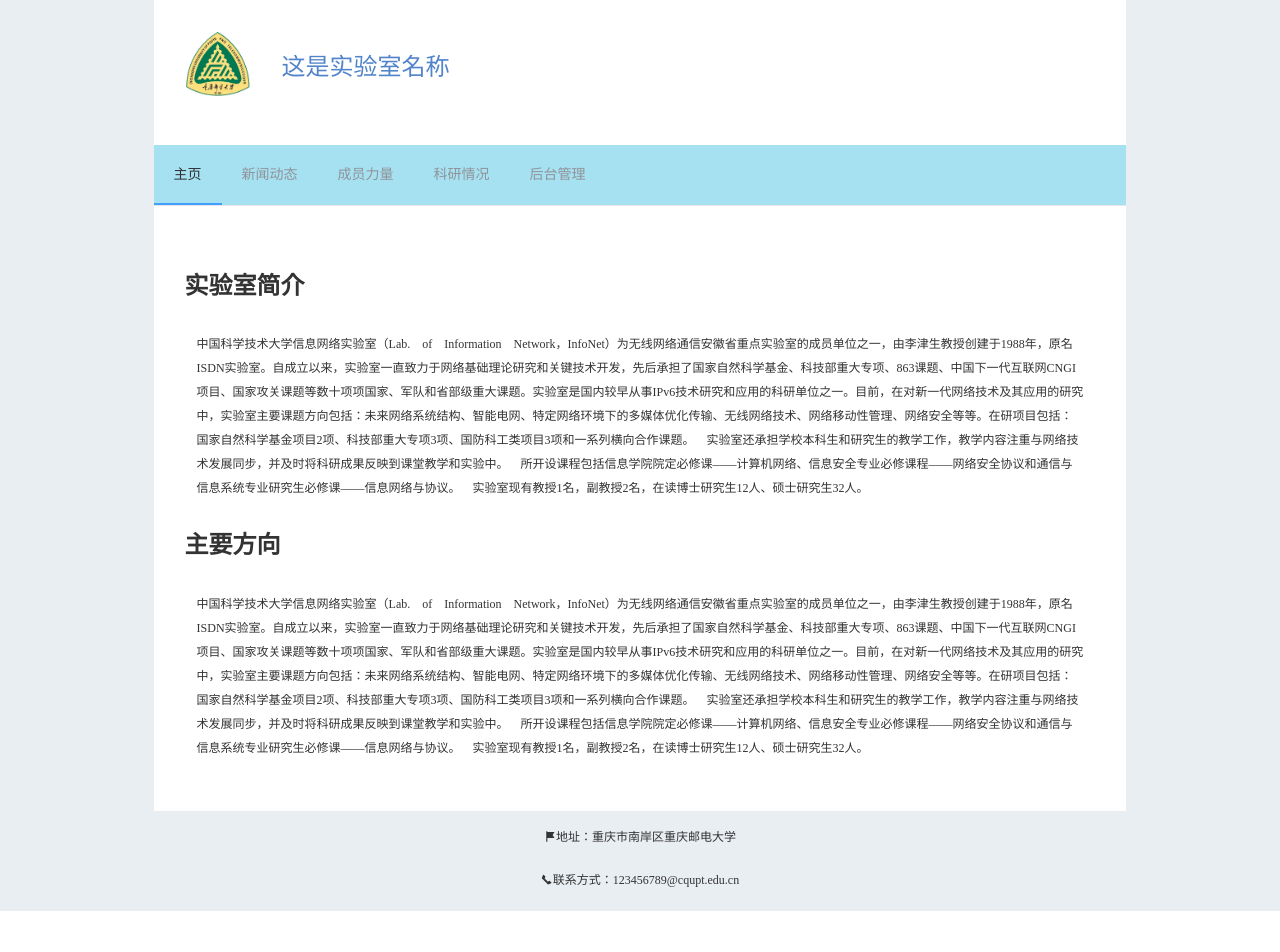
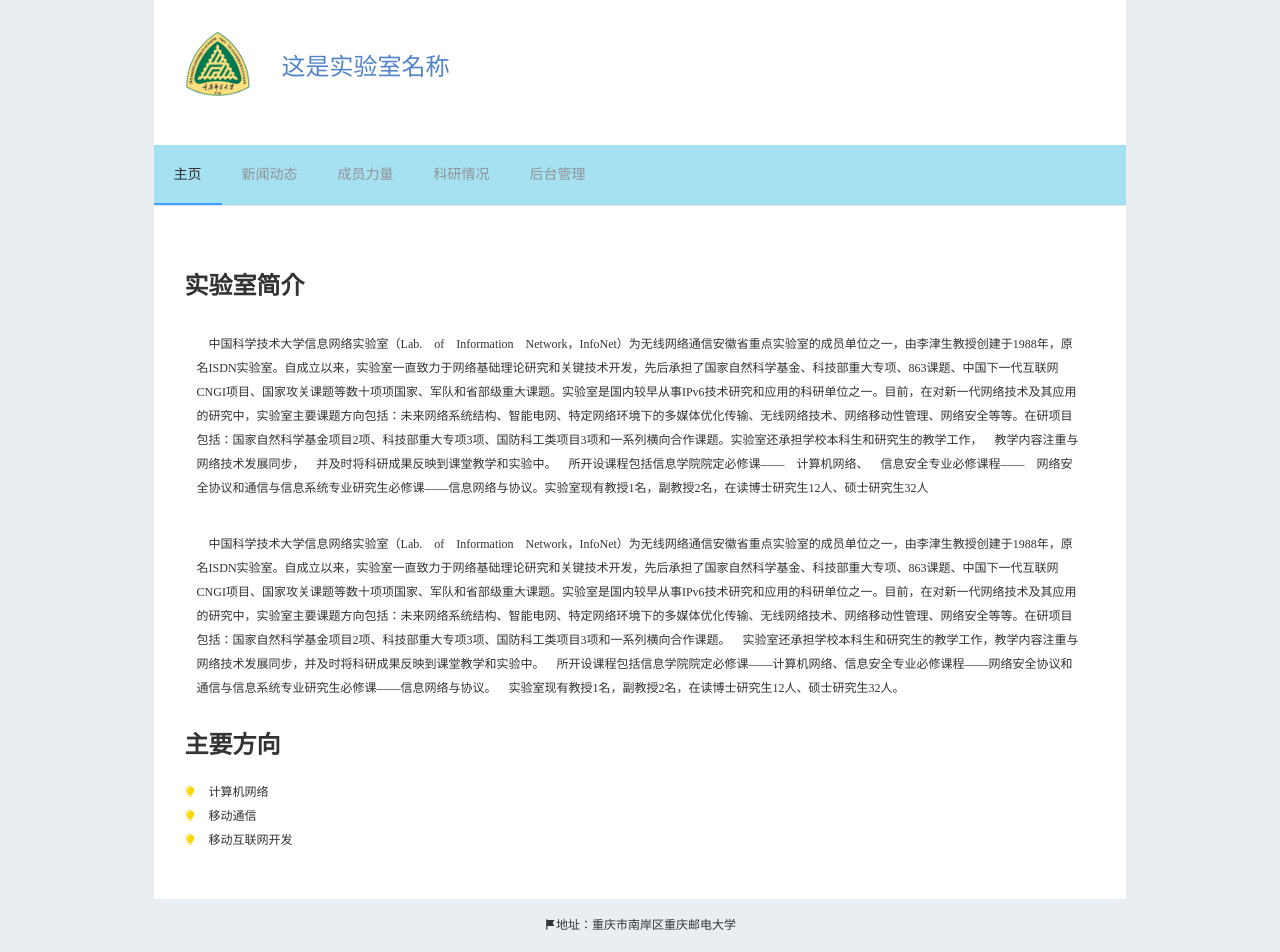
Before and after one commit to asonglife/lab-front, a Vue app: page /#/homepage in a window 1280 px wide. Shown: the top 952 px of the page. Before the commit the page ends 911 px from the top, so only its background shows below. Built offline with nearby package versions, Linux system fonts and the light colour scheme.

Commit message:
完善主页页面 axios读取静态资源里json

```diff
--- a/package.json
+++ b/package.json
@@ -11,8 +11,10 @@
     "build": "node build/build.js"
   },
   "dependencies": {
+    "axios": "^0.19.0",
     "element-ui": "^2.12.0",
     "vue": "^2.5.2",
+    "vue-axios": "^2.1.4",
     "vue-router": "^3.0.1"
   },
   "devDependencies": {
--- a/src/assets/css/reset.css
+++ b/src/assets/css/reset.css
@@ -1,7 +1,9 @@
 /*! normalize.css v8.0.1 | MIT License | github.com/necolas/normalize.css */
+
 
 /* Document
    ========================================================================== */
+
 
 /**
  * 1. Correct the line height in all browsers.
@@ -15,8 +17,10 @@ html {
     /* 2 */
 }
 
+
 /* Sections
    ========================================================================== */
+
 
 /**
  * Remove the margin in all browsers.
@@ -24,7 +28,9 @@ html {
 
 body {
     margin: 0;
+    background: #e9eef3;
 }
+
 
 /**
  * Render the `main` element consistently in IE.
@@ -33,6 +39,7 @@ body {
 main {
     display: block;
 }
+
 
 /**
  * Correct the font size and margin on `h1` elements within `section` and
@@ -44,8 +51,10 @@ h1 {
     margin: 0.67em 0;
 }
 
+
 /* Grouping content
    ========================================================================== */
+
 
 /**
  * 1. Add the correct box sizing in Firefox.
@@ -61,6 +70,7 @@ hr {
     /* 2 */
 }
 
+
 /**
  * 1. Correct the inheritance and scaling of font size in all browsers.
  * 2. Correct the odd `em` font sizing in all browsers.
@@ -73,8 +83,10 @@ pre {
     /* 2 */
 }
 
+
 /* Text-level semantics
    ========================================================================== */
+
 
 /**
  * Remove the gray background on active links in IE 10.
@@ -83,6 +95,7 @@ pre {
 a {
     background-color: transparent;
 }
+
 
 /**
  * 1. Remove the bottom border in Chrome 57-
@@ -98,6 +111,7 @@ abbr[title] {
     /* 2 */
 }
 
+
 /**
  * Add the correct font weight in Chrome, Edge, and Safari.
  */
@@ -106,6 +120,7 @@ b,
 strong {
     font-weight: bolder;
 }
+
 
 /**
  * 1. Correct the inheritance and scaling of font size in all browsers.
@@ -121,6 +136,7 @@ samp {
     /* 2 */
 }
 
+
 /**
  * Add the correct font size in all browsers.
  */
@@ -128,6 +144,7 @@ samp {
 small {
     font-size: 80%;
 }
+
 
 /**
  * Prevent `sub` and `sup` elements from affecting the line height in
@@ -150,8 +167,10 @@ sup {
     top: -0.5em;
 }
 
+
 /* Embedded content
    ========================================================================== */
+
 
 /**
  * Remove the border on images inside links in IE 10.
@@ -161,8 +180,10 @@ img {
     border-style: none;
 }
 
+
 /* Forms
    ========================================================================== */
+
 
 /**
  * 1. Change the font styles in all browsers.
@@ -184,6 +205,7 @@ textarea {
     /* 2 */
 }
 
+
 /**
  * Show the overflow in IE.
  * 1. Show the overflow in Edge.
@@ -194,6 +216,7 @@ input {
     /* 1 */
     overflow: visible;
 }
+
 
 /**
  * Remove the inheritance of text transform in Edge, Firefox, and IE.
@@ -206,6 +229,7 @@ select {
     text-transform: none;
 }
 
+
 /**
  * Correct the inability to style clickable types in iOS and Safari.
  */
@@ -216,6 +240,7 @@ button,
 [type="submit"] {
     -webkit-appearance: button;
 }
+
 
 /**
  * Remove the inner border and padding in Firefox.
@@ -229,6 +254,7 @@ button::-moz-focus-inner,
     padding: 0;
 }
 
+
 /**
  * Restore the focus styles unset by the previous rule.
  */
@@ -240,6 +266,7 @@ button:-moz-focusring,
     outline: 1px dotted ButtonText;
 }
 
+
 /**
  * Correct the padding in Firefox.
  */
@@ -247,6 +274,7 @@ button:-moz-focusring,
 fieldset {
     padding: 0.35em 0.75em 0.625em;
 }
+
 
 /**
  * 1. Correct the text wrapping in Edge and IE.
@@ -270,6 +298,7 @@ legend {
     /* 1 */
 }
 
+
 /**
  * Add the correct vertical alignment in Chrome, Firefox, and Opera.
  */
@@ -278,6 +307,7 @@ progress {
     vertical-align: baseline;
 }
 
+
 /**
  * Remove the default vertical scrollbar in IE 10+.
  */
@@ -285,6 +315,7 @@ progress {
 textarea {
     overflow: auto;
 }
+
 
 /**
  * 1. Add the correct box sizing in IE 10.
@@ -299,6 +330,7 @@ textarea {
     /* 2 */
 }
 
+
 /**
  * Correct the cursor style of increment and decrement buttons in Chrome.
  */
@@ -307,6 +339,7 @@ textarea {
 [type="number"]::-webkit-outer-spin-button {
     height: auto;
 }
+
 
 /**
  * 1. Correct the odd appearance in Chrome and Safari.
@@ -320,6 +353,7 @@ textarea {
     /* 2 */
 }
 
+
 /**
  * Remove the inner padding in Chrome and Safari on macOS.
  */
@@ -327,6 +361,7 @@ textarea {
 [type="search"]::-webkit-search-decoration {
     -webkit-appearance: none;
 }
+
 
 /**
  * 1. Correct the inability to style clickable types in iOS and Safari.
@@ -340,8 +375,10 @@ textarea {
     /* 2 */
 }
 
+
 /* Interactive
    ========================================================================== */
+
 
 /*
  * Add the correct display in Edge, IE 10+, and Firefox.
@@ -351,6 +388,7 @@ details {
     display: block;
 }
 
+
 /*
  * Add the correct display in all browsers.
  */
@@ -359,8 +397,10 @@ summary {
     display: list-item;
 }
 
+
 /* Misc
    ========================================================================== */
+
 
 /**
  * Add the correct display in IE 10+.
@@ -370,6 +410,7 @@ template {
     display: none;
 }
 
+
 /**
  * Add the correct display in IE 10.
  */
--- a/src/main.js
+++ b/src/main.js
@@ -1,10 +1,12 @@
 import Vue from 'vue'
 import App from './App'
+import axios from 'axios'
+import VueAxios from 'vue-axios'
 import ElementUI from 'element-ui'
 import 'element-ui/lib/theme-chalk/index.css'
 import router from './router'
 import 'assets/css/reset.css'
-
+Vue.use(VueAxios, axios)
 Vue.config.productionTip = false
 Vue.use(ElementUI)
 /* eslint-disable no-new */
--- a/src/view/home/homepage.vue
+++ b/src/view/home/homepage.vue
@@ -1,22 +1,42 @@
 <template>
   <div id="#home">
     <h2 class="lab-item">实验室简介</h2>
+    <p class="lab-content">{{labIntroduction}}</p>
     <p class="lab-content">
       中国科学技术大学信息网络实验室（Lab. of Information Network，InfoNet）为无线网络通信安徽省重点实验室的成员单位之一，由李津生教授创建于1988年，原名ISDN实验室。自成立以来，实验室一直致力于网络基础理论研究和关键技术开发，先后承担了国家自然科学基金、科技部重大专项、863课题、中国下一代互联网CNGI项目、国家攻关课题等数十项项国家、军队和省部级重大课题。实验室是国内较早从事IPv6技术研究和应用的科研单位之一。目前，在对新一代网络技术及其应用的研究中，实验室主要课题方向包括：未来网络系统结构、智能电网、特定网络环境下的多媒体优化传输、无线网络技术、网络移动性管理、网络安全等等。在研项目包括：国家自然科学基金项目2项、科技部重大专项3项、国防科工类项目3项和一系列横向合作课题。
       实验室还承担学校本科生和研究生的教学工作，教学内容注重与网络技术发展同步，并及时将科研成果反映到课堂教学和实验中。 所开设课程包括信息学院院定必修课——计算机网络、信息安全专业必修课程——网络安全协议和通信与信息系统专业研究生必修课——信息网络与协议。
       实验室现有教授1名，副教授2名，在读博士研究生12人、硕士研究生32人。
     </p>
     <h2 class="lab-item">主要方向</h2>
-    <p class="lab-content">
-      中国科学技术大学信息网络实验室（Lab. of Information Network，InfoNet）为无线网络通信安徽省重点实验室的成员单位之一，由李津生教授创建于1988年，原名ISDN实验室。自成立以来，实验室一直致力于网络基础理论研究和关键技术开发，先后承担了国家自然科学基金、科技部重大专项、863课题、中国下一代互联网CNGI项目、国家攻关课题等数十项项国家、军队和省部级重大课题。实验室是国内较早从事IPv6技术研究和应用的科研单位之一。目前，在对新一代网络技术及其应用的研究中，实验室主要课题方向包括：未来网络系统结构、智能电网、特定网络环境下的多媒体优化传输、无线网络技术、网络移动性管理、网络安全等等。在研项目包括：国家自然科学基金项目2项、科技部重大专项3项、国防科工类项目3项和一系列横向合作课题。
-      实验室还承担学校本科生和研究生的教学工作，教学内容注重与网络技术发展同步，并及时将科研成果反映到课堂教学和实验中。 所开设课程包括信息学院院定必修课——计算机网络、信息安全专业必修课程——网络安全协议和通信与信息系统专业研究生必修课——信息网络与协议。
-      实验室现有教授1名，副教授2名，在读博士研究生12人、硕士研究生32人。
-    </p>
+    <ul style="padding:0">
+      <li class="lab-direction" v-for="(item,index) in labDirection" :key="index">
+        <i class="el-icon-s-opportunity" style="color:gold"></i>
+        {{item}}
+      </li>
+    </ul>
   </div>
 </template>
 
 <script>
-export default {};
+export default {
+  data() {
+    return {
+      labIntroduction: "",
+      labDirection: ""
+    };
+  },
+  mounted() {
+    this.getLabMessage();
+  },
+  methods: {
+    getLabMessage() {
+      this.axios.get("http://localhost:8081/static/homepage.json").then(res => {
+        this.labIntroduction = res.data.labIntroduction;
+        this.labDirection = res.data.labDirection;
+      });
+    }
+  }
+};
 </script>
 
 <style lang="stylus" scoped>
@@ -26,10 +46,16 @@ export default {};
 .lab-content
   margin: 8px 0px
   padding: 0px 0px 8px
-  font: 12px Arial, sans-serif
   font-size: 12px
   font-family: inherit
   word-spacing: 9px
   line-height: 2em
   padding: 1em
+  text-indent: 1em
+.lab-direction
+  list-style: none
+  font-size: 12px
+  font-family: inherit
+  word-spacing: 9px
+  line-height: 2em
 </style>
--- /dev/null
+++ b/static/homepage.json
@@ -0,0 +1,4 @@
+{
+    "labIntroduction": "中国科学技术大学信息网络实验室（Lab. of Information Network，InfoNet）为无线网络通信安徽省重点实验室的成员单位之一，由李津生教授创建于1988年，原名ISDN实验室。自成立以来，实验室一直致力于网络基础理论研究和关键技术开发，先后承担了国家自然科学基金、科技部重大专项、863课题、中国下一代互联网CNGI项目、国家攻关课题等数十项项国家、军队和省部级重大课题。实验室是国内较早从事IPv6技术研究和应用的科研单位之一。目前，在对新一代网络技术及其应用的研究中，实验室主要课题方向包括：未来网络系统结构、智能电网、特定网络环境下的多媒体优化传输、无线网络技术、网络移动性管理、网络安全等等。在研项目包括：国家自然科学基金项目2项、科技部重大专项3项、国防科工类项目3项和一系列横向合作课题。实验室还承担学校本科生和研究生的教学工作， 教学内容注重与网络技术发展同步， 并及时将科研成果反映到课堂教学和实验中。 所开设课程包括信息学院院定必修课—— 计算机网络、 信息安全专业必修课程—— 网络安全协议和通信与信息系统专业研究生必修课——信息网络与协议。实验室现有教授1名，副教授2名，在读博士研究生12人、硕士研究生32人",
+    "labDirection": ["计算机网络", "移动通信", "移动互联网开发"]
+}
```
Also changed, not shown: src/assets/img/list.png (added).
